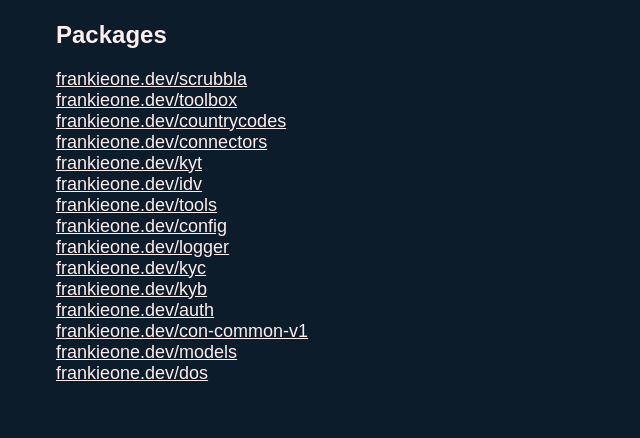
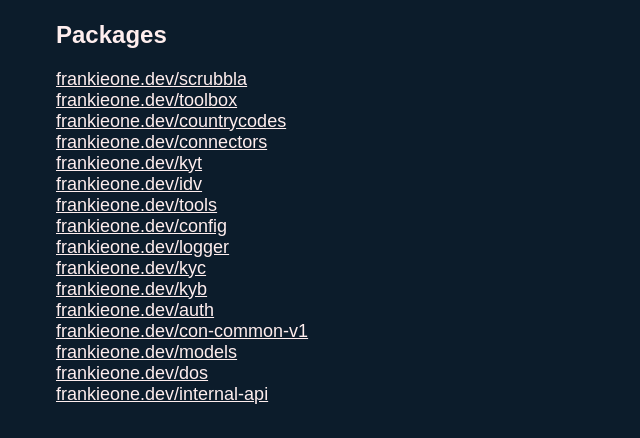
Before and after one commit to FrankieFinancial/frankiefinancial.github.io, a plain HTML site: page index.html in a window 1280 px wide. Shown: the part 212-650 px from the top of the page, without its empty margins (52-692 px from the left). Drawn offline with Linux system fonts and the light colour scheme.

Commit message:
Update index.html

```diff
--- a/index.html
+++ b/index.html
@@ -28,6 +28,8 @@
         <li><a href="auth">frankieone.dev/con-common-v1</a></li>
         <li><a href="auth">frankieone.dev/models</a></li>
 	<li><a href="dos">frankieone.dev/dos</a></li>
+	<li><a href="dos">frankieone.dev/internal-api</a></li>
+
     </ul>
 
 </body>
```
